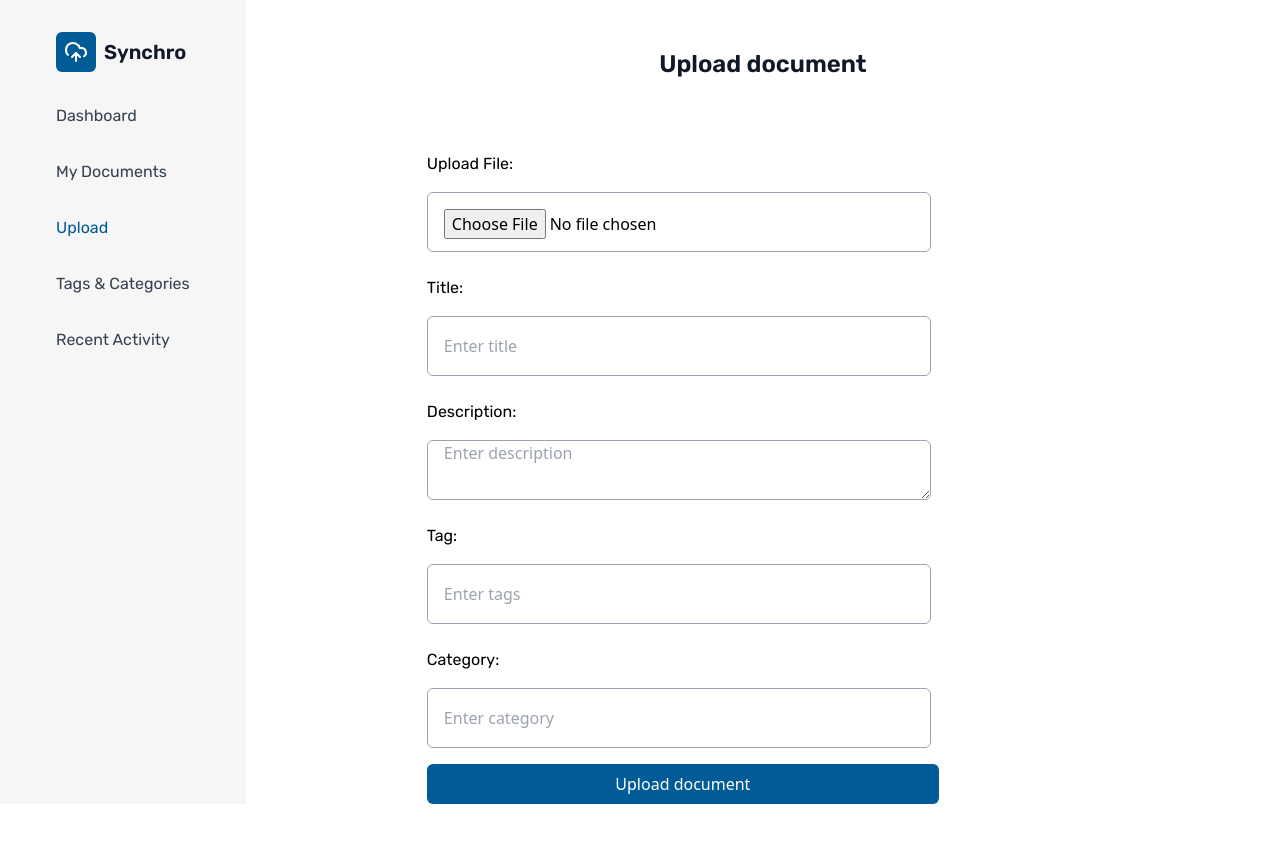
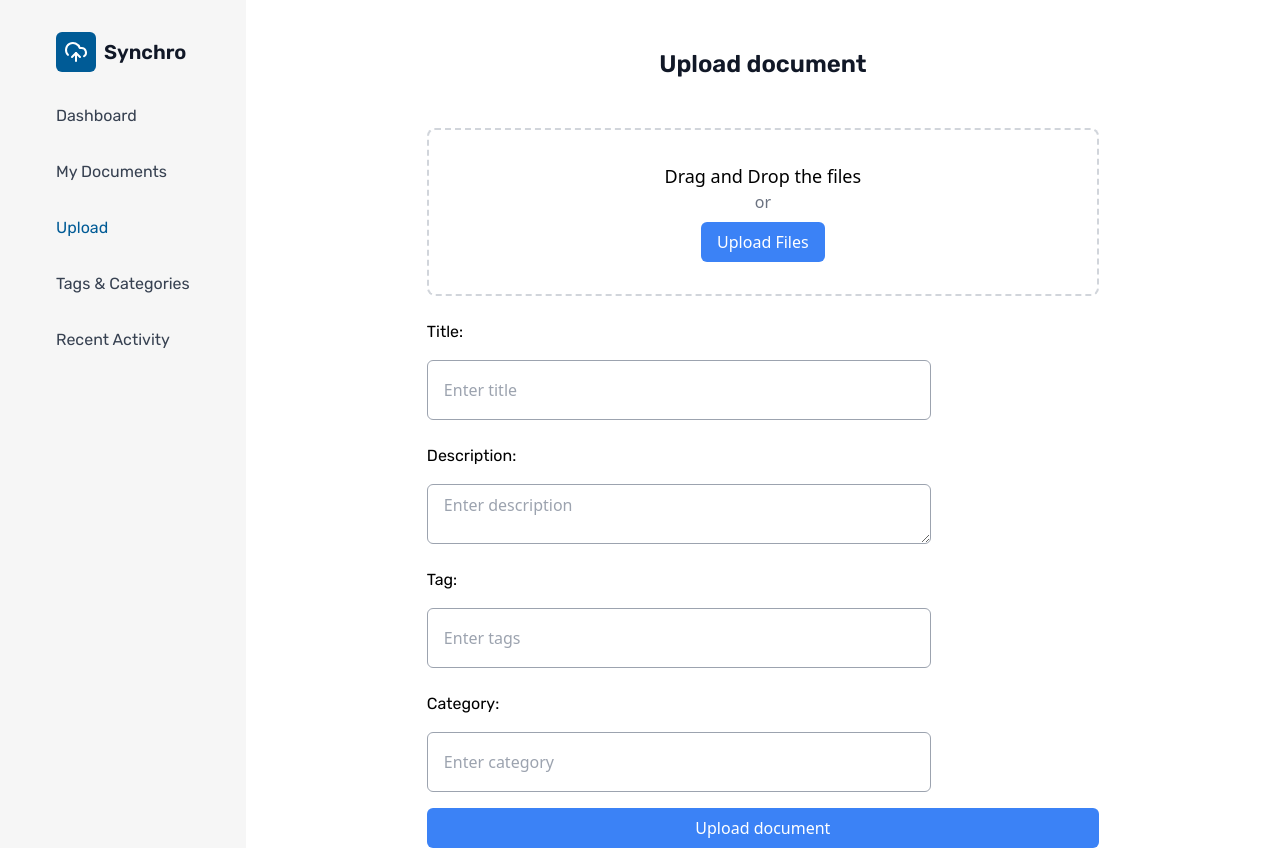
Before and after one commit to LetcodeitwithDave/Synchro, a React (Vite) app in the folder frontend/Synchro/: page /upload in a window 1280 px wide. Before the commit the page ends 804 px from the top, so only its background shows below. Built offline with nearby package versions, Linux system fonts and the light colour scheme.

Commit message:
feat: drag and drop for file upload

```diff
--- a/frontend/Synchro/src/pages/Upload.jsx
+++ b/frontend/Synchro/src/pages/Upload.jsx
@@ -1,7 +1,7 @@
-import React, { useState } from "react";
+import React, { useState, useCallback } from "react";
 import Sidebar from "../components/Sidebar";
 import { useNavigate } from "react-router-dom";
-
+import { useDropzone } from "react-dropzone";
 import { UploadLogic } from "../utils/UploadLogic";
 
 function Upload() {
@@ -13,13 +13,17 @@ function Upload() {
     category: "",
   });
   const [selectedFile, setSelectedFile] = useState(null);
-  console.log("selected file  ", selectedFile);
 
-  const handleFileUpload = (event) => {
-    setSelectedFile(event.target.files[0]); // access first file in the FileList
+  const onDrop = useCallback((acceptedFiles) => {
+    setSelectedFile(acceptedFiles[0]); // Use the first file in the array
+    console.log("File uploaded via drag-and-drop: ", acceptedFiles[0]);
+  }, []);
 
-    console.log("uploaded file ", selectedFile);
-  };
+  const { getRootProps, getInputProps, isDragActive } = useDropzone({
+    onDrop,
+    accept: "application/pdf", // You can set accepted file types
+    multiple: false,
+  });
 
   const handleInputChange = (e) => {
     setUploadDetails({
@@ -35,32 +39,44 @@ function Upload() {
   };
 
   return (
-    <div className=" flex ">
+    <div className="flex">
       <Sidebar />
 
-      <div className=" flex-1 flex justify-center   min-h-screen">
+      <div className="flex-1 flex justify-center min-h-screen">
         <form
           onSubmit={handleUpload}
-          className=" flex-col mt-12 max-w-2xl  flex-1 flex mx-10"
+          className="flex-col mt-12 max-w-2xl flex-1 flex mx-10"
         >
           <div>
-            <h1 className=" font-rubikSemiBold text-2xl text-center items-center  text-gray-900 mb-12">
+            <h1 className="font-rubikSemiBold text-2xl text-center items-center text-gray-900 mb-12">
               Upload document
             </h1>
           </div>
 
-          <label htmlFor="title" className=" font-rubikRegalar text-md  mt-6">
-            Upload File:
-          </label>
+          {/* File Upload (Drag and Drop Area) */}
+          <div
+            {...getRootProps()}
+            className={`border-2 border-dashed p-8 rounded-lg text-center cursor-pointer ${
+              isDragActive ? "border-blue-400" : "border-gray-300"
+            }`}
+          >
+            {selectedFile ? (
+              <p>{selectedFile.name}</p>
+            ) : (
+              <div>
+                <p className="text-lg">Drag and Drop the files</p>
+                <p className="text-gray-500">or</p>
+                <button
+                  type="button"
+                  className="bg-blue-500 text-white px-4 py-2 mt-2 rounded-md"
+                >
+                  Upload Files
+                </button>
+              </div>
+            )}
+          </div>
 
-          <input
-            name="file"
-            type="file"
-            onChange={handleFileUpload}
-            className="form-input py-4"
-          />
-
-          <label htmlFor="title" className=" font-rubikRegalar text-md mt-6">
+          <label htmlFor="title" className="font-rubikRegalar text-md mt-6">
             Title:
           </label>
           <input
@@ -69,51 +85,51 @@ function Upload() {
             placeholder="Enter title"
             value={uploadDetails.title}
             onChange={handleInputChange}
-            className="form-input"
+            className="form-input py-2 px-4 border border-gray-300 rounded-md"
           />
 
-          <label htmlFor="title" className=" font-rubikRegalar text-md  mt-6">
+          <label
+            htmlFor="description"
+            className="font-rubikRegalar text-md mt-6"
+          >
             Description:
           </label>
-
           <textarea
             name="description"
             type="text"
             placeholder="Enter description"
             value={uploadDetails.description}
             onChange={handleInputChange}
-            className="form-input"
+            className="form-input py-2 px-4 border border-gray-300 rounded-md"
           />
 
-          <label htmlFor="title" className=" font-rubikRegalar text-md  mt-6">
+          <label htmlFor="tags" className="font-rubikRegalar text-md mt-6">
             Tag:
           </label>
-
           <input
             name="tags"
             type="text"
             placeholder="Enter tags"
             value={uploadDetails.tags}
             onChange={handleInputChange}
-            className="form-input"
+            className="form-input py-2 px-4 border border-gray-300 rounded-md"
           />
 
-          <label htmlFor="title" className=" font-rubikRegalar text-md  mt-6">
+          <label htmlFor="category" className="font-rubikRegalar text-md mt-6">
             Category:
           </label>
-
           <input
             name="category"
             type="text"
             placeholder="Enter category"
             value={uploadDetails.category}
             onChange={handleInputChange}
-            className="form-input"
+            className="form-input py-2 px-4 border border-gray-300 rounded-md"
           />
 
           <button
             type="submit"
-            className="bg-secondaryColor text-white p-2 mt-4 max-w-lg rounded-md"
+            className="bg-blue-500 text-white px-4 py-2 mt-4 rounded-md"
           >
             Upload document
           </button>
```
